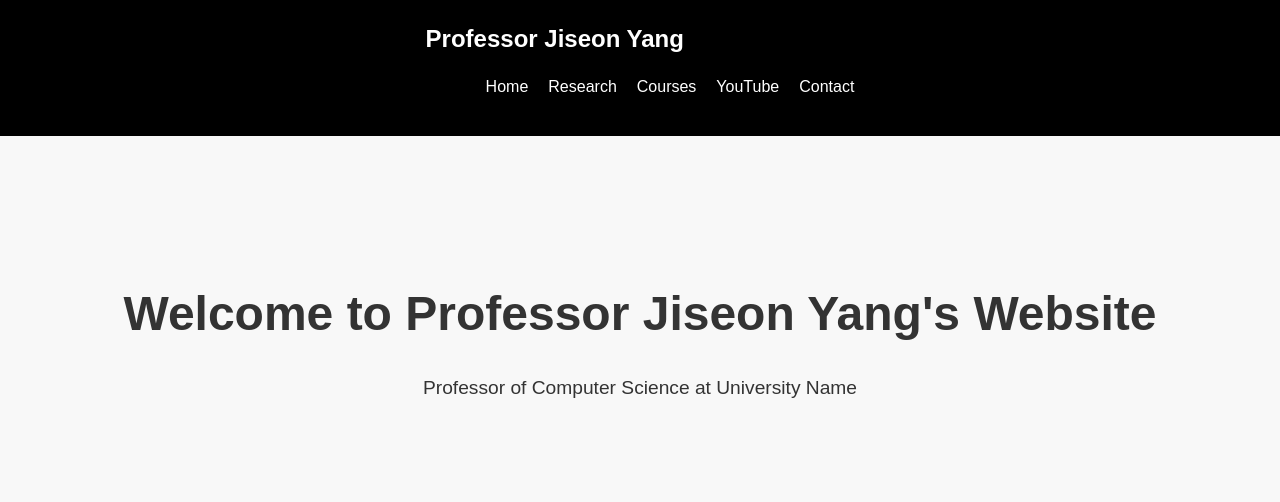
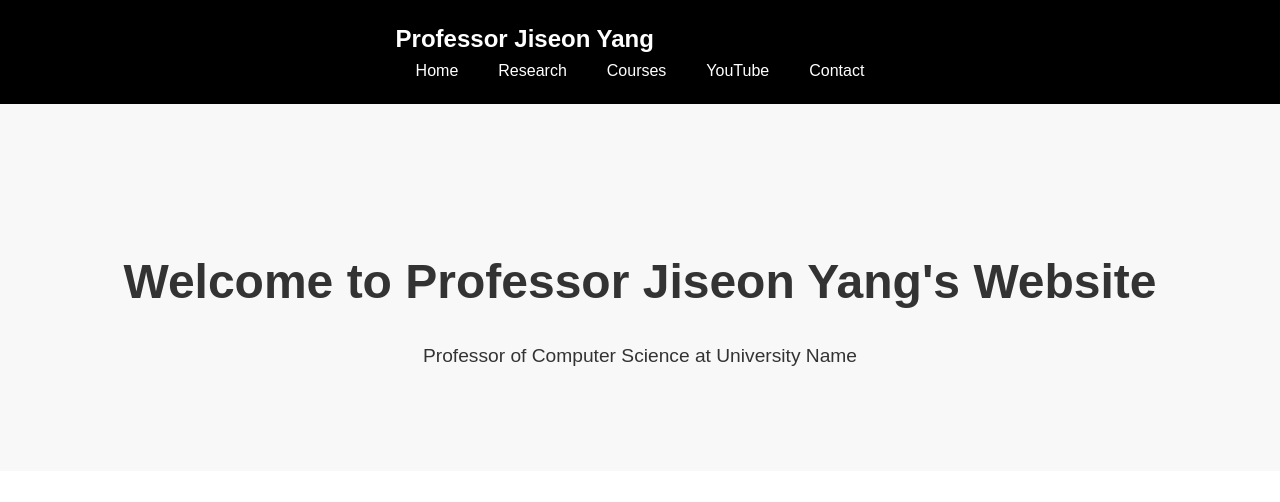
Before and after one commit to JoeSon19/JiseonYang, a Flask app: page / in a window 1280 px wide. Shown: the top 502 px of the page. Run offline with Flask 3, Linux system fonts and the light colour scheme.

Commit message:
Agent step completed: Align the navigation menu items in the header

```diff
--- a/static/css/styles.css
+++ b/static/css/styles.css
@@ -50,16 +50,19 @@ nav {
 .nav-links {
     display: flex;
     list-style: none;
+    padding: 0;
+    margin: 0;
 }
 
 .nav-links li {
-    margin-left: 20px;
+    margin: 0 10px;
 }
 
 .nav-links a {
     color: #fff;
     text-decoration: none;
     transition: color 0.3s ease;
+    padding: 5px 10px;
 }
 
 .nav-links a:hover {
```
Also changed, not shown: image.png (added).
